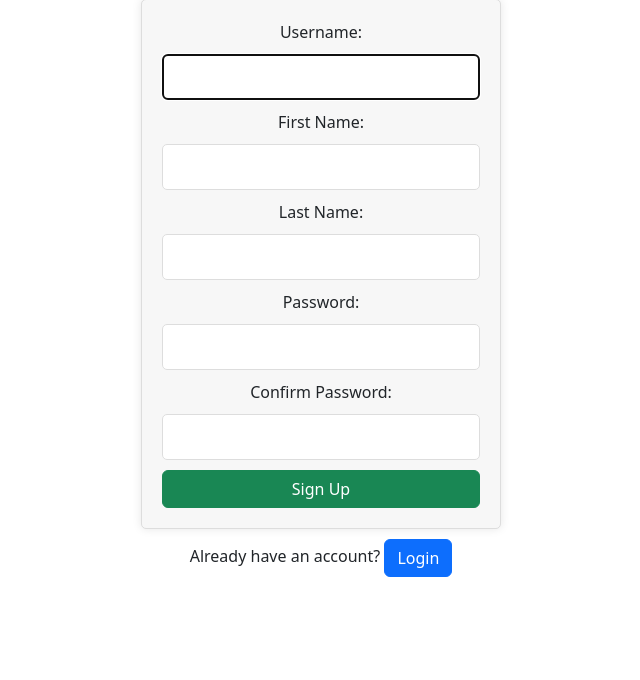
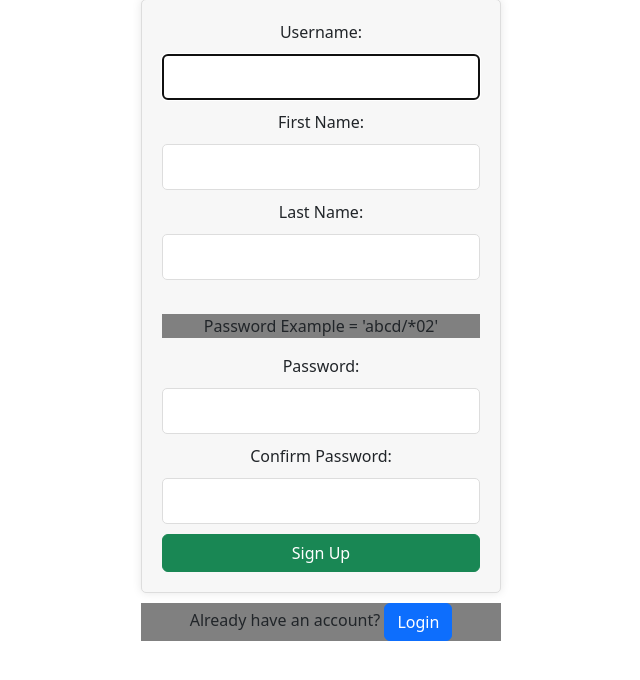
Before and after one commit to wajidkorkani/WYNNN, a Django app: page /signup/ in a window 1280 px wide. Shown: the part 69-749 px from the top of the page, without its empty margins (319-959 px from the left). Run offline with Django 4.2, Linux system fonts and the light colour scheme.

Commit message:
Example for in signup page password has been added so user can easily create his or her account.

```diff
--- a/Facebook_Clone_Application/templates/Auth/signup.html
+++ b/Facebook_Clone_Application/templates/Auth/signup.html
@@ -32,6 +32,9 @@
     border: 1px solid #ddd;
     border-radius: 5px;
   }
+  p{
+    background-color:gray;
+  }
 </style>
 {% endblock %}
 {% block body %}
@@ -49,6 +52,9 @@
 
     <label for="{{ form.last_name.id_for_label }}">Last Name:</label>
     {{ form.last_name }}
+    <br><br>
+
+    <p>Password Example = 'abcd/*02'</p>
 
     <label for="{{ form.password1.id_for_label }}">Password:</label>
     {{ form.password1 }}
```
